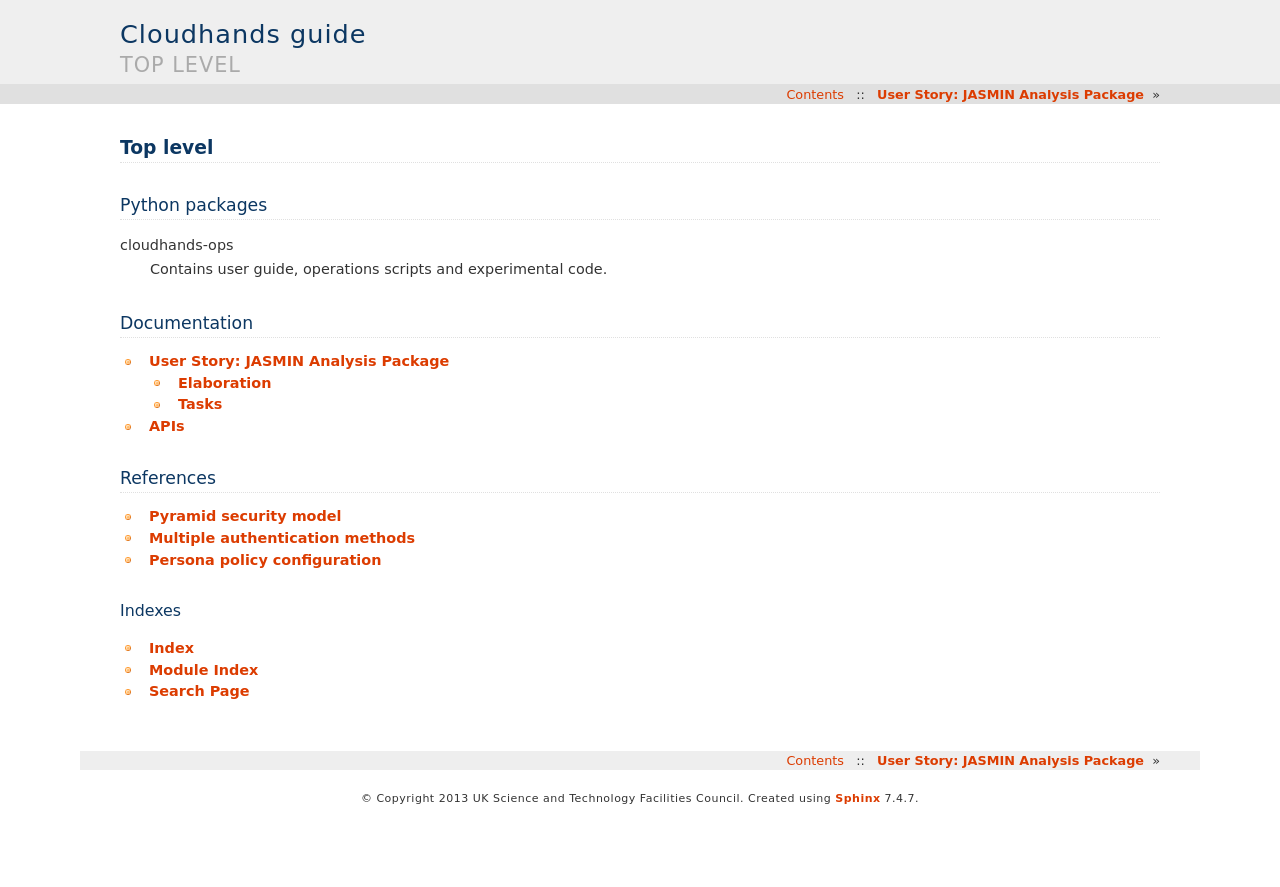
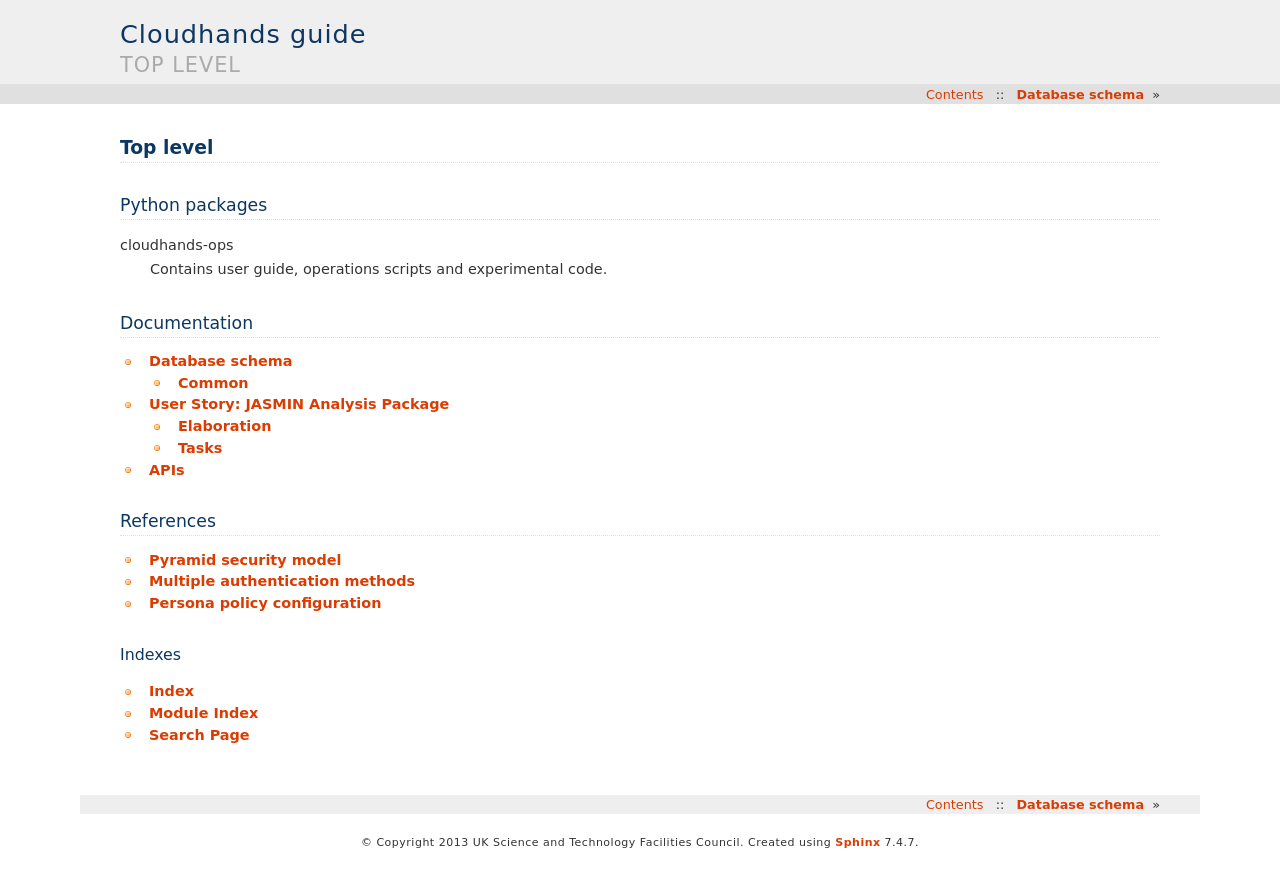
Before and after one commit to cedadev/cloudhands-ops, a Sphinx documentation site: the page built from cloudhands/ops/doc/index.rst, in a window 1280 px wide. Shown: the top 887 px of the page. Built offline with Sphinx 7.4.7, drawn with Linux system fonts in a browser that asks for light colours.

Commit message:
Started to establish schema documentation

```diff
--- a/cloudhands/ops/doc/index.rst
+++ b/cloudhands/ops/doc/index.rst
@@ -21,6 +21,7 @@
 .. toctree::
    :maxdepth: 2
 
+   schema
    story_jap
 
 References
```
Also changed, not shown: cloudhands/ops/doc/schema.rst (added, +14 -0 lines).
